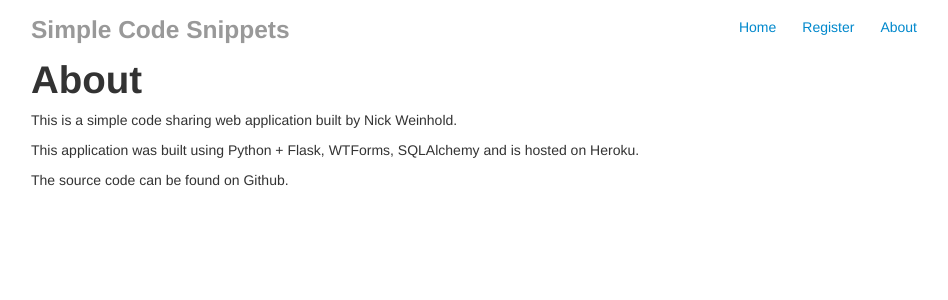
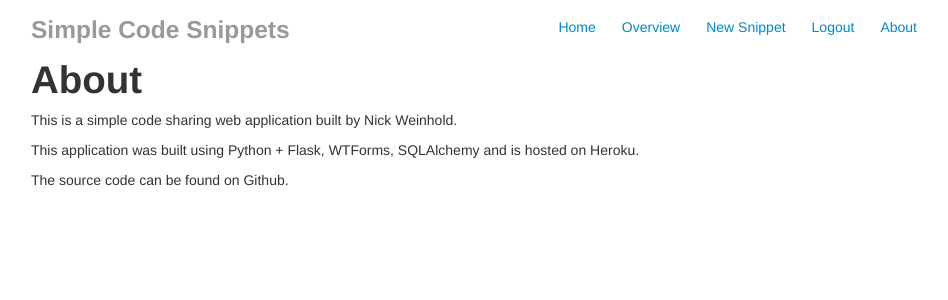
Before and after one commit to ncweinhold/flask-code-sharing, a Flask app: page /about in a window 1280 px wide. Shown: the top 300 px of the page, without its empty margins (159-1107 px from the left). Run offline with Flask 2, Linux system fonts and the light colour scheme; the visitor is signed in with stand-in values (Sample User, id 1); parts of the project's set-up code (start-up, migrations or seed data) failed here and were passed over.

Commit message:
Updating the navigation for the base template.
The navigation section has been updated so that appropriate links
are displayed depending on whether the user is logged in or not.

```diff
--- a/pasteapp/templates/layout.html
+++ b/pasteapp/templates/layout.html
@@ -13,9 +13,24 @@
 	  <li>
 	    <a href='/'>Home</a>
 	  </li>
+	  {% if not session.user_id %}
 	  <li>
 	    <a href='/register'>Register</a>
 	  </li>
+	  <li>
+	    <a href='/login'>Login</a>
+	  </li>
+	  {% else %}
+	  <li>
+	    <a href='/dashboard'>Overview</a>
+	  </li>
+	  <li>
+	    <a href='/snippet/new'>New Snippet</a>
+	  </li>
+	  <li>
+	    <a href='/logout'>Logout</a>
+	  </li>
+	  {% endif %}
 	  <li>
 	    <a href='/about'>About</a>
 	  </li>
```
